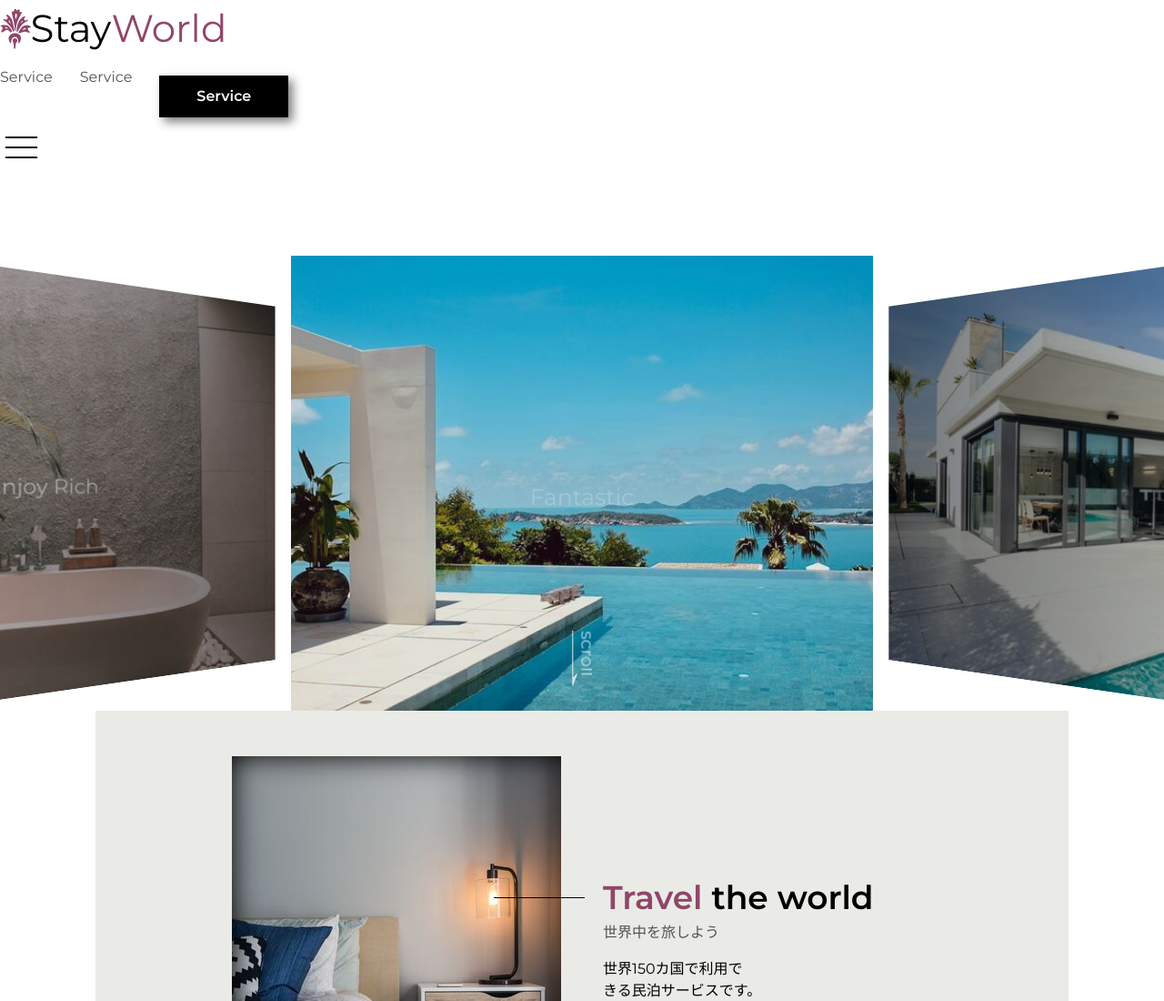
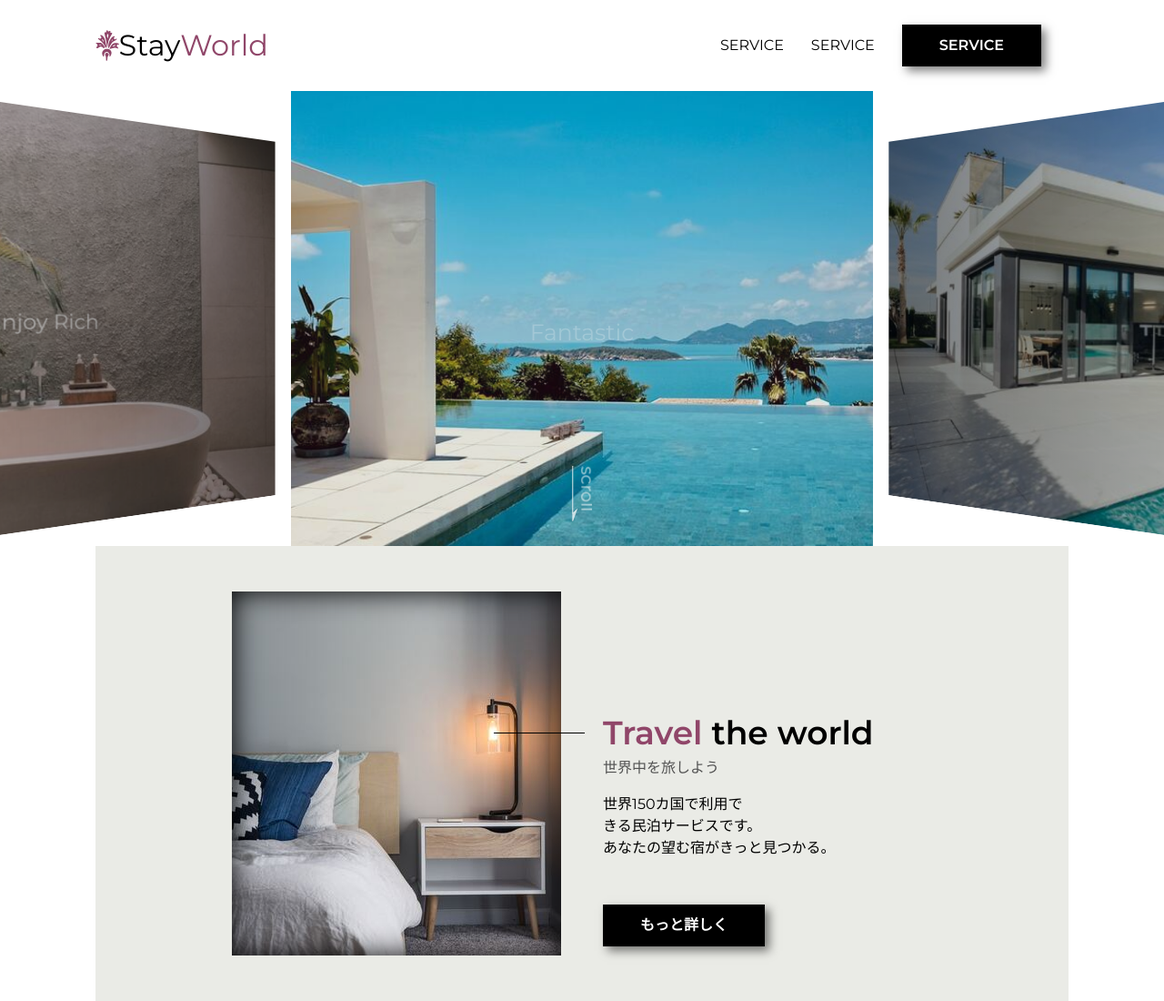
Before and after one commit to KenJamesHioki/jay_houses, a plain HTML site: page index.html in a window 1280 px wide. Shown: the top 1100 px of the page at 91% size. Drawn offline with Linux system fonts and the light colour scheme.

Commit message:
headerとasideを追加

```diff
--- a/index.html
+++ b/index.html
@@ -20,6 +20,7 @@
   <div id="global-container">
     <div id="container">
       <div class="mobile-menu__cover"></div>
+      <div class="nav-trigger"></div>
       <header class="header">
         <div class="header__inner">
           <div class="logo">
@@ -27,11 +28,11 @@
             <span class="logo__stay">Stay</span>
             <span class="logo__world">World</span>
           </div>
-          <nav class="footer__nav">
-            <ul class="footer__ul">
-              <li class="footer__li"><a href="">Service</a></li>
-              <li class="footer__li"><a href="">Service</a></li>
-              <li class="footer__li"><a href="" class="btn filled">Service</a></li>
+          <nav class="header__nav">
+            <ul class="header__ul">
+              <li class="header__li"><a href="">Service</a></li>
+              <li class="header__li"><a href="">Service</a></li>
+              <li class="header__li"><a href="" class="btn filled">Service</a></li>
             </ul>
           </nav>
           <button class="mobile-menu__btn">
@@ -66,6 +67,12 @@
           </div>
         </div>
         <div id="main-content">
+          <aside class="side left">
+            <div class="side__inner">
+              <a href="#" class="twitter icon tween-animate-title">Twitter</a>
+              <a href="#" class="fb icon tween-animate-title">Facebook</a>
+            </div>
+          </aside>
           <main>
             <section class="travel">
               <div class="travel__inner">
@@ -177,6 +184,11 @@
               </div>
             </section>
           </main>
+          <aside class="side right">
+            <div class="side__inner">
+              <span class="tween-animate-title">&copy; Code Mafia</span>
+            </div>
+          </aside>
         </div>
         <footer class="footer">
           <div class="logo">
@@ -199,6 +211,11 @@
       </div>
     </div>
     <nav class="mobile-menu">
+      <div class="logo">
+        <img src="images/logo.svg" class="logo__img">
+        <span class="logo__stay">Stay</span>
+        <span class="logo__world">World</span>
+      </div>
       <ul class="mobile-menu__main">
         <li class="mobile-menu__item">
           <a class="mobile-menu__link" href="#">
@@ -227,6 +244,7 @@
   <script src="scripts/vendors/gsap.min.js"></script>
   <script src="scripts/libs/scroll.js"></script>
   <script src="scripts/vendors/scroll-polyfill.js"></script>
+  <script src="scripts/libs/mobile-menu.js"></script>
   <script src="scripts/main.js"></script>
 </body>
 
--- a/scripts/main.js
+++ b/scripts/main.js
@@ -11,7 +11,6 @@ document.addEventListener('DOMContentLoaded', function () {
       ta.animate();
     }
   }
-
   const so = new ScrollObserver('.tween-animate-title', cb);
 
 
@@ -23,7 +22,6 @@ document.addEventListener('DOMContentLoaded', function () {
 
     }
   }
-
   const so2 = new ScrollObserver('.cover-slide', cb2);
 
   const cb3 = function (el, isIntersecting) {
@@ -34,6 +32,18 @@ document.addEventListener('DOMContentLoaded', function () {
 
     }
   }
+  const so3 = new ScrollObserver('.travel__texts', cb3);
 
-  const so3 = new ScrollObserver('.travel__texts', cb3);
+  const header = document.querySelector('header');
+  const cb4 = function (el, isIntersecting) {
+    if (isIntersecting) {
+      header.classList.remove('triggered');
+    } else {
+      header.classList.add('triggered');
+
+    }
+  }
+  const so4 = new ScrollObserver('.nav-trigger', cb4, {once: false});
+
+  new MobileMenu;
 });
--- a/styles/pages/_home.scss
+++ b/styles/pages/_home.scss
@@ -1,5 +1,87 @@
 @use '../parts/common' as *;
 @use '../globals/' as *;
+
+#container {
+  transition: transform 0.5s, box-shadow 0.5s;
+  background: white;
+  position: relative;
+  z-index: 10;
+}
+
+#main-content {
+  position: relative;
+  z-index: 0;
+}
+
+main {
+  position: relative;
+  z-index: -1;
+}
+
+.header {
+  position: fixed;
+  top: 0;
+  left: 0;
+  width: 100%;
+  height: $navHeight;
+  background: transparent;
+  display: flex;
+  align-items: center;
+  z-index: 100;
+
+  &.triggered {
+    background: rgba(255, 255, 255, 0.9);
+    box-shadow: 10px 0 25px -10px rgba(0, 0, 0, 0.5);
+  }
+
+  &__inner {
+    display: flex;
+    justify-content: space-between;
+    @extend .content-width;
+    align-items: center;
+  }
+  &__nav {
+    @extend .flex;
+    justify-content: space-between;
+    align-items: center;
+    text-align: center;
+    display: none;
+    @include mq(lg) {
+      display: block;
+    }
+  }
+
+  &__ul {
+    display: flex;
+    align-items: center;
+    list-style: none;
+    padding: 0;
+  }
+
+  &__li {
+    margin: 10px;
+
+    @include mq(md) {
+      margin-left: 0;
+      margin-right: 30px;
+    }
+
+    & > a {
+      color: $cBlack;
+      text-decoration: none;
+      text-transform: uppercase;
+    }
+  }
+
+  & .logo {
+    font-size: 32px;
+    justify-content: center;
+
+    @include mq(md) {
+      justify-content: flex-start;
+    }
+  }
+}
 
 .travel {
   @extend .content-width;
@@ -238,3 +320,64 @@
     color: $cWineRed;
   }
 }
+
+.side {
+  display: none;
+
+  @include mq(xl) {
+    display: block;
+    position: fixed;
+    top: 70%;
+    transform: translateY(-50%);
+  }
+
+  & .tween-animate-title {
+    color: $cBlack;
+    text-decoration: none;
+    margin: 0 40px;
+    vertical-align: middle;
+    letter-spacing: 2px;
+  }
+
+  &.left {
+    left: 50px;
+
+    & .side__inner {
+      transform: rotate(-90deg);
+      transform-origin: top left;
+    }
+  }
+
+  &.right {
+    right: 50px;
+    & .side__inner {
+      transform: rotate(90deg);
+      transform-origin: top right;
+    }
+  }
+}
+
+.icon {
+  position: relative;
+
+  &::before {
+    content: '';
+    position: absolute;
+    top: 50%;
+    left: -20px;
+    transform: translateY(-50%);
+    width: 1em;
+    height: 1em;
+    background-position: center;
+    background-repeat: none;
+    background-size: contain;
+  }
+
+  &.twitter::before {
+    background-image: url(../images/twitter.svg);
+  }
+
+  &.fb::before {
+    background-image: url(../images/facebook.svg);
+  }
+}
--- a/styles/parts/_mobile-menu.scss
+++ b/styles/parts/_mobile-menu.scss
@@ -20,6 +20,10 @@ $cMenuOpen: $cBlack;
     border: none;
     outline: none !important;
     cursor: pointer;
+
+    @include mq(lg) {
+      display: none;
+    }
 
     & > span {
       background-color: $cMenuClose;
```
Also changed, not shown: styles/style.css, 1 other file. Lines whose indentation alone changed are shown as unchanged.
